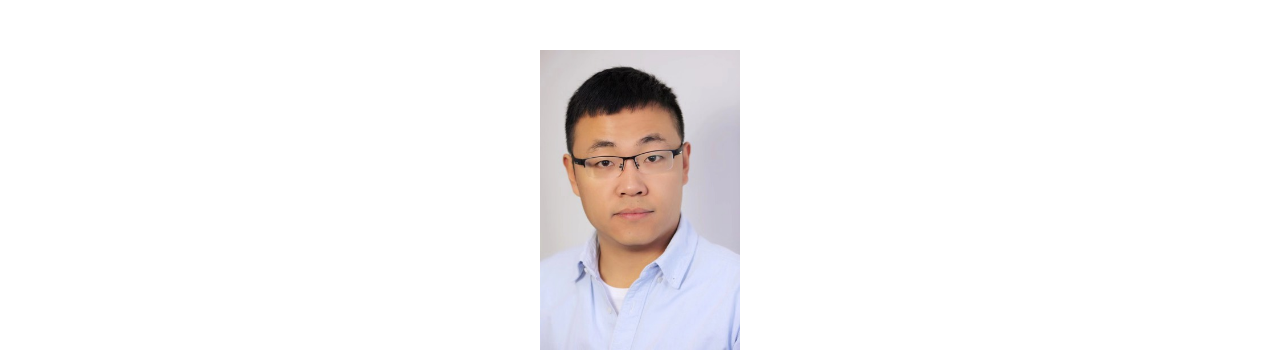
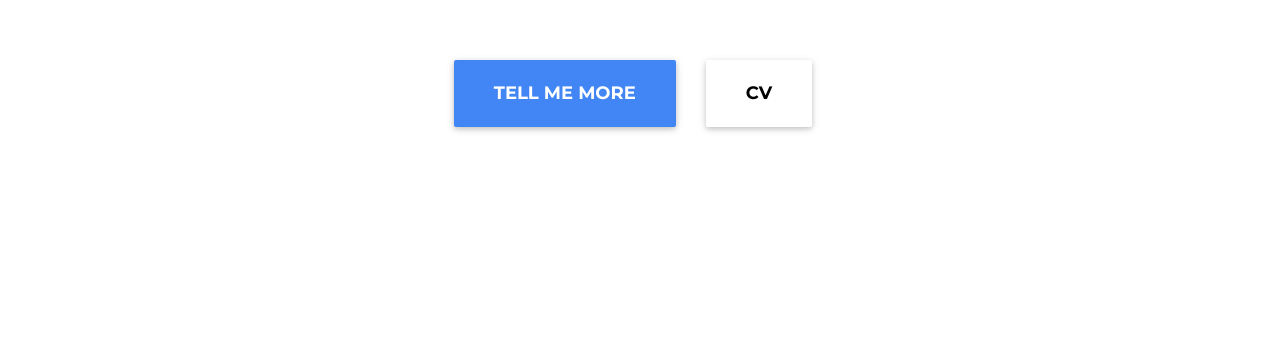
Before and after one commit to drheli/drheli.github.io, a plain HTML site: page index.html in a window 1280 px wide. Shown: the part 450-802 px from the top of the page. Drawn offline with Linux system fonts and the light colour scheme; a web font is replaced by a local one.

Commit message:
Update index.html

```diff
--- a/index.html
+++ b/index.html
@@ -87,10 +87,6 @@
     <header class="masthead">
         <div class="container">
             <div class="intro-text">
-                </div>
-                <img src="/img/smallsize.jpeg" alt="Photo" width="200"
-                height="300">
-                </div>
                 <div class="intro-lead-in wow animated fadeIn" data-wow-delay="1.0s">Welcome To My Story.</div>
                 <div class="intro-heading text-uppercase wow animated fadeIn" data-wow-delay="2.0s">Will you join me?
                 </div>
```
